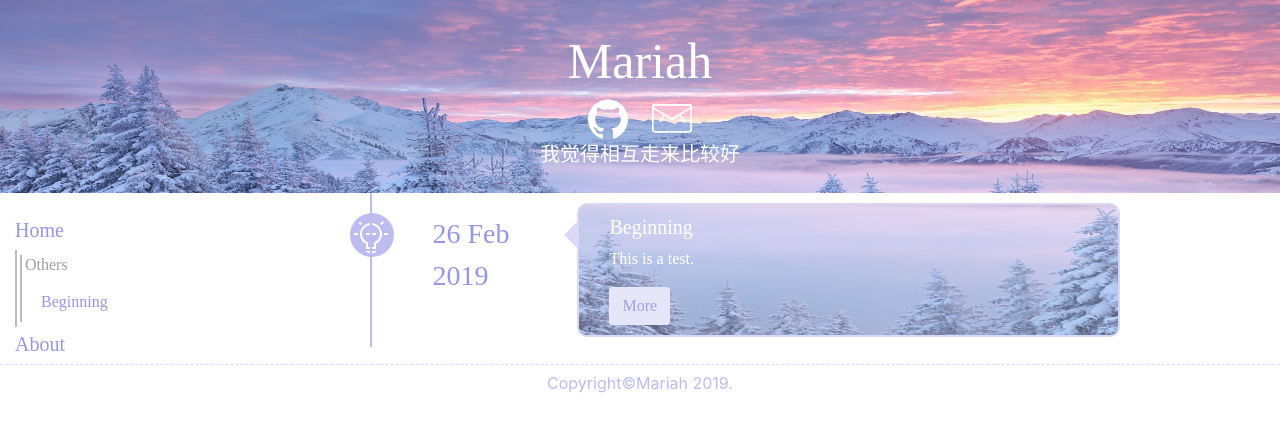
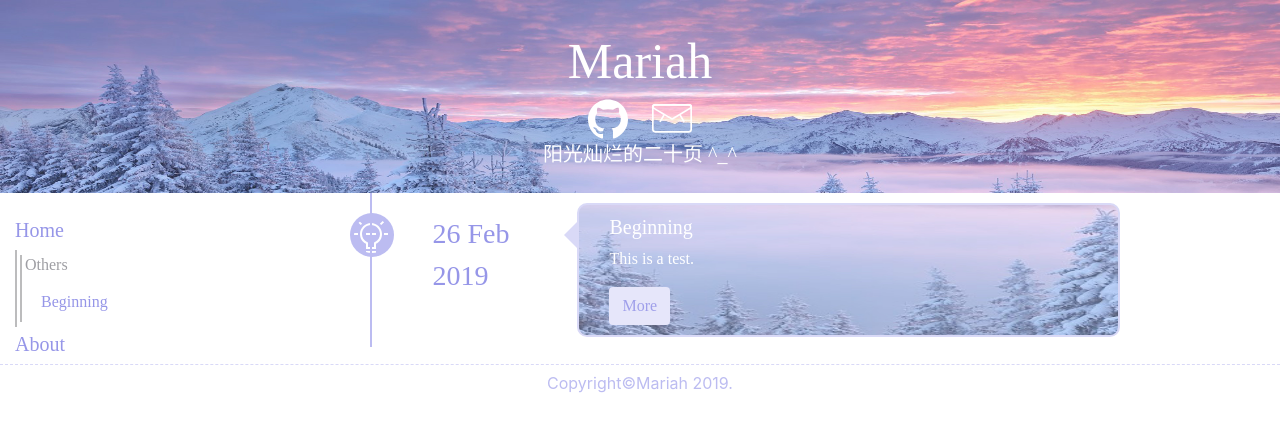
Before and after one commit to ooozy/ooozy.github.io, a Jekyll site: the page built from index.md, in a window 1280 px wide. Shown: the top 432 px of the page. Built offline with Jekyll 4.4.1, drawn with Linux system fonts in a browser that asks for light colours; nearby versions of some CDN libraries; some web fonts are replaced.

Commit message:
change the saying

```diff
--- a/_layouts/home.html
+++ b/_layouts/home.html
@@ -15,7 +15,7 @@
       <a href="mailto:786789551@qq.com?&subject=Blog%20Question">
         <img class="headerimg" src="/assets/images/email.svg" alt="email">
       </a>
-      <div class="saying">我觉得相互走来比较好</div><br>
+      <div class="saying">阳光灿烂的二十页 ^_^ </div><br>
     </header>
 
 
```
